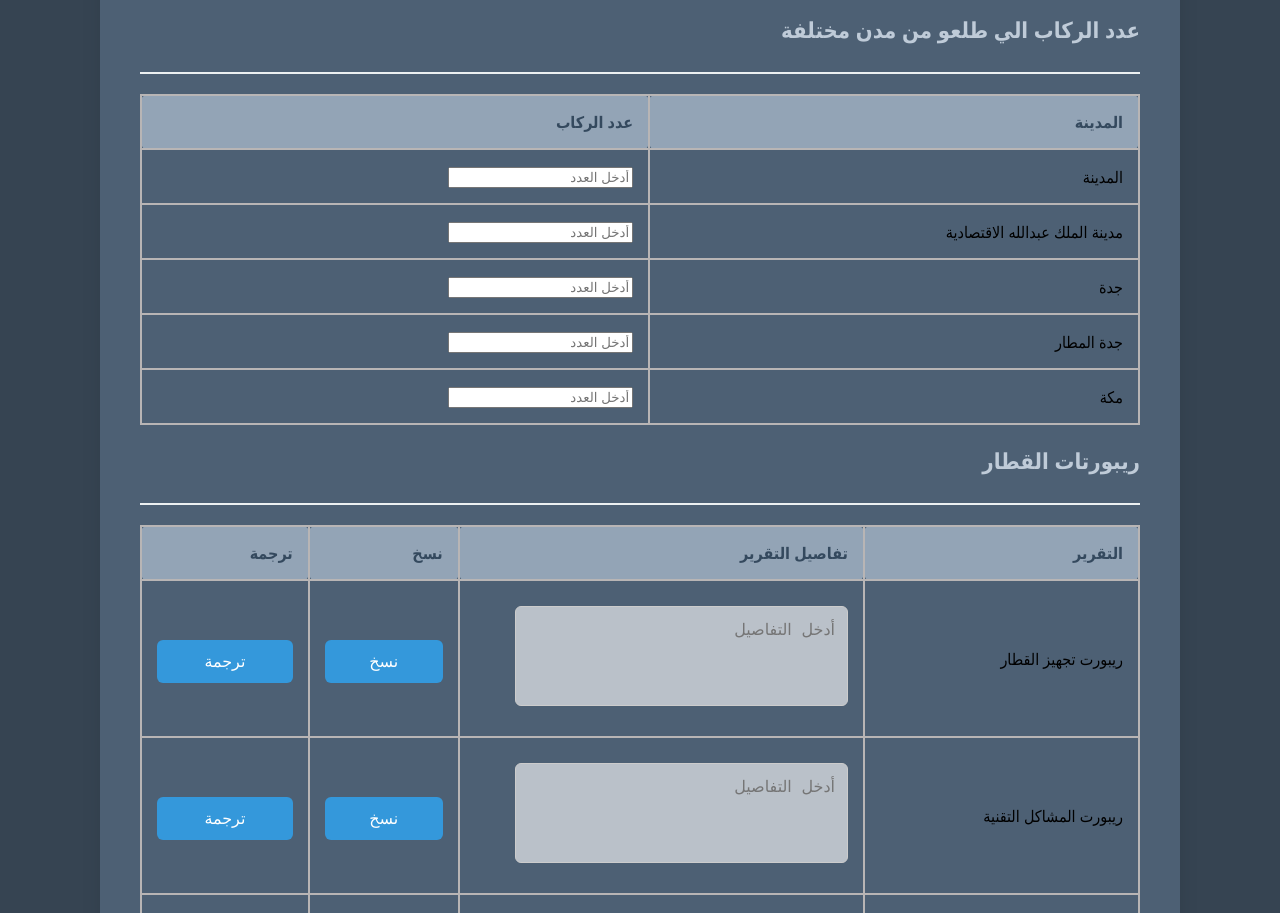
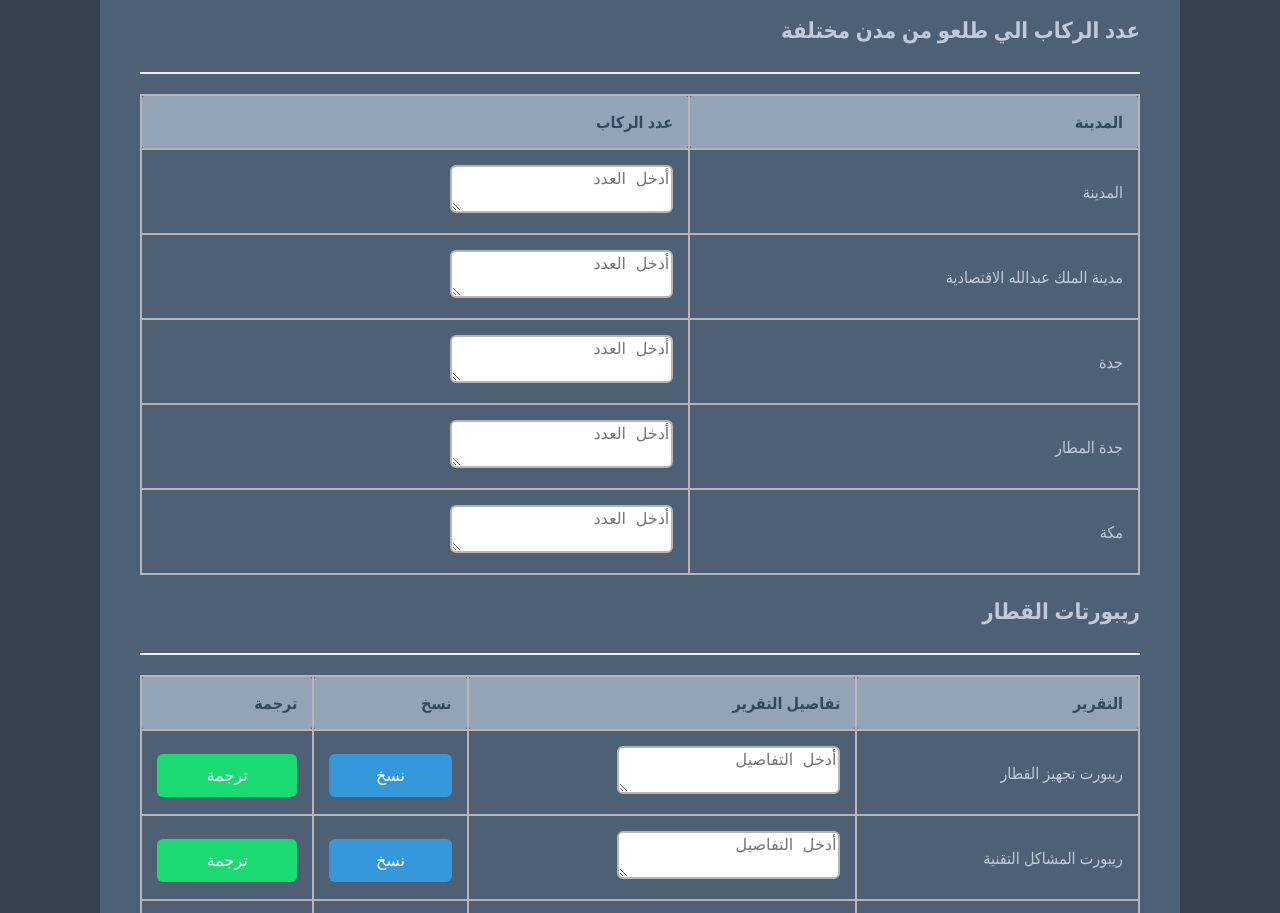
Before and after one commit to wwhostd/29, a plain HTML site: page coobS_V3.html in a window 1280 px wide. Shown: the part 157-1070 px from the top of the page. Drawn offline with Linux system fonts and the light colour scheme.

Commit message:
Update coobS_V3.html

```diff
--- a/coobS_V3.html
+++ b/coobS_V3.html
@@ -40,7 +40,15 @@
             border-collapse: collapse;
         }
         table th, table td {
+            color: #bfcbd8;
             padding: 15px;
+            text-align: right;
+            border: 2px solid #b8b5b5;
+            font-size: 16px;
+        }
+        textarea {
+            color: #000000;
+            border-radius: 6px;
             text-align: right;
             border: 2px solid #b8b5b5;
             font-size: 16px;
@@ -50,25 +58,7 @@
             background-color: #93a4b6;
             color: #34495e;
         }
-        textarea {
-            width: calc(100% - 40px);
-            padding: 12px;
-            margin: 10px 0;
-            border: 1px solid #ccc;
-            border-radius: 6px;
-            background-color: #bac1c9;
-            box-sizing: border-box;
-            font-size: 16px;
-            min-height: 100px;
-            max-height: 500px; /* Limit maximum height */
-            resize: none; /* Disable manual resize */
-            overflow-wrap: break-word; /* Ensure text wraps */
-            word-wrap: break-word; /* Fallback for older browsers */
-            white-space: pre-wrap; /* Preserve line breaks and wrap */
-            overflow-y: auto; /* Add vertical scrollbar if needed */
-            line-height: 1.5;
-        }
-        .btn-copy, .btn-translate {
+        .btn-copy {
             background-color: #3498db;
             color: white;
             padding: 12px 20px;
@@ -80,8 +70,23 @@
             width: 100%; /* Make buttons full width on mobile */
             margin-top: 5px;
         }
-        .btn-copy:hover, .btn-translate:hover {
+         .btn-translate {
+            background-color: #1adb71;
+            color: white;
+            padding: 12px 20px;
+            border: none;
+            border-radius: 6px;
+            cursor: pointer;
+            transition: background-color 0.3s ease;
+            font-size: 16px;
+            width: 100%; /* Make buttons full width on mobile */
+            margin-top: 5px;
+        }
+        .btn-copy:hover {
             background-color: #2980b9;
+        }
+        .btn-translate:hover {
+            background-color: #1adb71;
         }
         .btn-clear {
             background-color: #e74c3c;
@@ -125,16 +130,13 @@
                 padding: 10px;
                 font-size: 14px;
             }
-            textarea {
-                font-size: 16px; /* Prevent automatic zoom on iOS */
-            }
         }
     </style>
 </head>
 <body>
     <div id="notification"></div>
     <div class="container">
-        <h1>2موقع تقارير الركاب والقطار</h1>
+        <h1>موقع تقارير الركاب والقطار</h1>
 
         <div class="section-title">
             <h2>عدد الركاب الي طلعو من مدن مختلفة</h2>
@@ -146,23 +148,23 @@
             </tr>
             <tr>
                 <td>المدينة</td>
-                <td><input type="number" id="city" placeholder="أدخل العدد" oninput="saveData()"></td>
+                <td><textarea type="number" id="city" placeholder="أدخل العدد" oninput="saveData()"></textarea></td>
             </tr>
             <tr>
                 <td>مدينة الملك عبدالله الاقتصادية</td>
-                <td><input type="number" id="kingAbdullah" placeholder="أدخل العدد" oninput="saveData()"></td>
+                <td><textarea type="number" id="kingAbdullah" placeholder="أدخل العدد" oninput="saveData()"></textarea></td>
             </tr>
             <tr>
                 <td>جدة</td>
-                <td><input type="number" id="jeddah" placeholder="أدخل العدد" oninput="saveData()"></td>
+                <td><textarea type="number" id="jeddah" placeholder="أدخل العدد" oninput="saveData()"></textarea></td>
             </tr>
             <tr>
                 <td>جدة المطار</td>
-                <td><input type="number" id="jeddahAirport" placeholder="أدخل العدد" oninput="saveData()"></td>
+                <td><textarea type="number" id="jeddahAirport" placeholder="أدخل العدد" oninput="saveData()"></textarea></td>
             </tr>
             <tr>
                 <td>مكة</td>
-                <td><input type="number" id="makkah" placeholder="أدخل العدد" oninput="saveData()"></td>
+                <td><textarea type="number" id="makkah" placeholder="أدخل العدد" oninput="saveData()"></textarea></td>
             </tr>
         </table>
 
```
